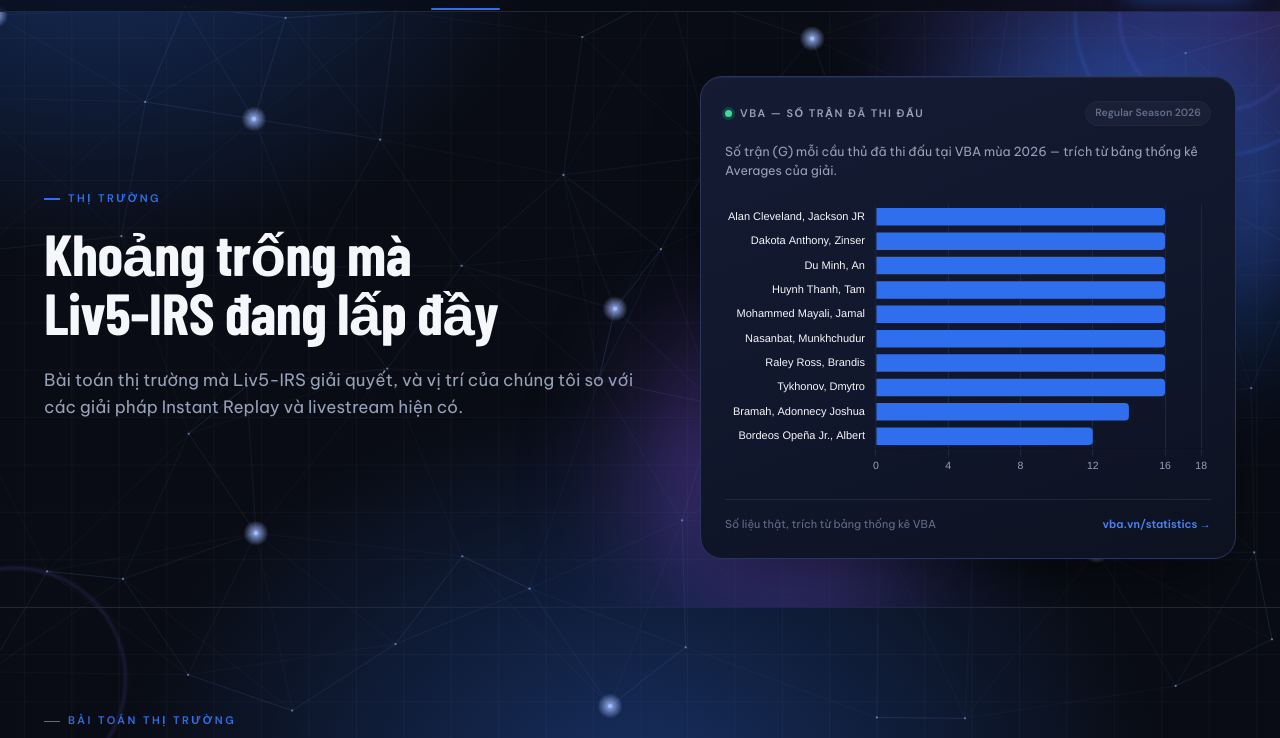
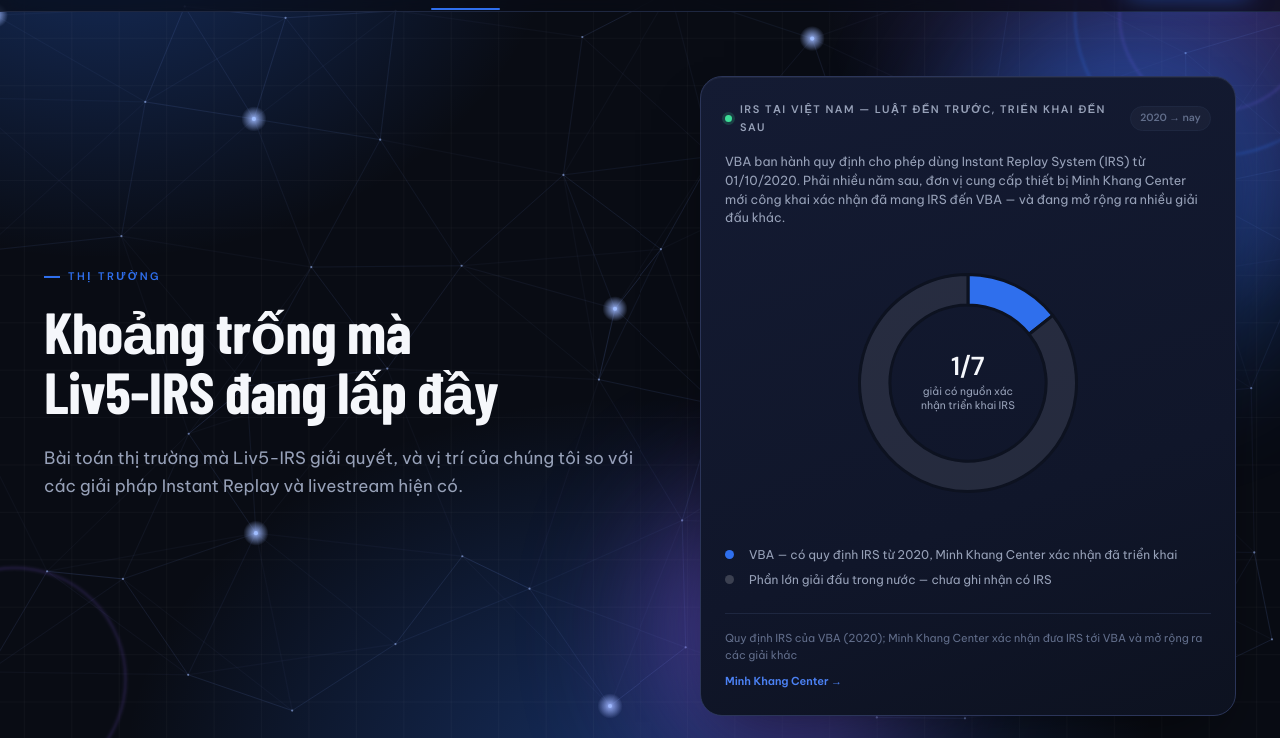
Before and after one commit to NVThang199/Liv5-IRS-Markerting-Site, a plain HTML site: page market.html in a window 1280 px wide. Shown: the part 57-795 px from the top of the page. Drawn offline with nearby package versions, Linux system fonts and the light colour scheme; a web font is replaced by a local one.

Commit message:
sửa dashboard

```diff
--- a/css/styles.css
+++ b/css/styles.css
@@ -306,6 +306,80 @@
   .glow-blue{ width:340px; height:340px; background:var(--primary); top:-60px; right:-60px; }
   .glow-purple{ width:260px; height:260px; background:var(--purple); bottom:-40px; left:-40px; }
 
+  /* ============ HERO BADGE (logo đối tác trong khối kính glassmorphism,
+     dùng ở about.html) ============ */
+  .hero-badge{
+    position:relative;
+    display:flex;
+    align-items:center;
+    justify-content:center;
+    min-height:380px;
+  }
+  .hero-badge-ring{
+    position:relative;
+    width:min(300px, 66%);
+    aspect-ratio:1/1;
+    border-radius:50%;
+    display:flex;
+    align-items:center;
+    justify-content:center;
+    background:
+      radial-gradient(circle at 35% 25%, rgba(255,255,255,0.14), rgba(255,255,255,0.02) 55%),
+      rgba(255,255,255,0.045);
+    backdrop-filter:blur(18px);
+    -webkit-backdrop-filter:blur(18px);
+    border:1.5px solid rgba(255,255,255,0.22);
+    box-shadow:
+      inset 0 1px 1px rgba(255,255,255,0.35),
+      inset 0 -12px 24px rgba(0,0,0,0.25),
+      0 30px 60px -20px rgba(0,0,0,0.6);
+  }
+  .hero-badge-ring::before{
+    content:"";
+    position:absolute;
+    inset:-1.5px;
+    border-radius:50%;
+    padding:1.5px;
+    background:conic-gradient(from 220deg, var(--primary), var(--purple), transparent 60%, var(--primary));
+    -webkit-mask:linear-gradient(#000 0 0) content-box, linear-gradient(#000 0 0);
+    -webkit-mask-composite:xor;
+    mask-composite:exclude;
+    opacity:.55;
+    pointer-events:none;
+  }
+  .hero-badge-glow{
+    position:absolute;
+    inset:-22%;
+    border-radius:50%;
+    background:radial-gradient(circle, var(--primary) 0%, var(--purple) 45%, transparent 72%);
+    filter:blur(46px);
+    opacity:.6;
+    z-index:-1;
+  }
+  .hero-badge-logo{
+    position:relative;
+    width:68%;
+    height:68%;
+    object-fit:contain;
+    display:block;
+    margin:0 auto;
+    filter:drop-shadow(0 10px 20px rgba(0,0,0,0.5));
+  }
+  .hero-badge-plate{
+    position:absolute;
+    left:50%;
+    bottom:2%;
+    transform:translateX(-50%);
+    width:78%;
+    height:24px;
+    border-radius:50%;
+    background:radial-gradient(ellipse, rgba(0,0,0,0.55) 0%, transparent 75%);
+    z-index:-1;
+  }
+  @media (max-width:768px){
+    .hero-badge{ min-height:240px; }
+  }
+
   /* Quả bóng rổ 3D — hình minh hoạ chính của hero, xoay liên tục để tạo
      điểm nhấn chủ đề (bóng rổ). Dùng ở index.html, customers.html —
      KHÔNG xoá, không đổi tên các class này. */
@@ -370,6 +444,53 @@
     position:relative;
     height:280px;
   }
+  .hero-vba-chart-donut{
+    max-width:220px;
+    margin:0 auto;
+  }
+  .hero-donut-center{
+    position:absolute;
+    top:50%; left:50%;
+    transform:translate(-50%, -50%);
+    text-align:center;
+    pointer-events:none;
+  }
+  .hero-donut-center-num{
+    font-family:var(--font-mono);
+    font-size:26px;
+    font-weight:700;
+    color:var(--text);
+    line-height:1;
+  }
+  .hero-donut-center-label{
+    font-size:10.5px;
+    color:var(--text-muted);
+    line-height:1.3;
+    max-width:110px;
+    margin:6px auto 0;
+  }
+  .hero-vba-legend{
+    display:flex;
+    flex-direction:column;
+    gap:8px;
+    margin-top:var(--space-3);
+  }
+  .hero-vba-legend-item{
+    display:flex;
+    align-items:flex-start;
+    gap:8px;
+    font-size:12px;
+    color:var(--text-muted);
+    line-height:1.4;
+  }
+  .hero-vba-legend-item .dot{
+    flex:none;
+    width:9px; height:9px;
+    border-radius:50%;
+    margin-top:3px;
+  }
+  .hero-vba-legend-item .dot-has{ background:var(--primary); }
+  .hero-vba-legend-item .dot-none{ background:rgba(255,255,255,0.18); }
   .hero-vba-source{
     display:flex; align-items:center; justify-content:space-between; flex-wrap:wrap; gap:8px;
     margin-top:var(--space-3); padding-top:var(--space-2);
@@ -901,6 +1022,7 @@
   .validation-visual-sub{
     position:absolute; width:52%; aspect-ratio:4/3;
     right:-6%; bottom:-10%;
+    z-index:2;
     border-radius:var(--radius-md);
     border:3px solid var(--bg);
     overflow:hidden;
--- a/market.html
+++ b/market.html
@@ -30,16 +30,24 @@
           <div class="glow-blob glow-purple"></div>
           <div class="hero-vba">
             <div class="hero-vba-head">
-              <div class="hero-vba-title"><span class="led"></span><span data-vi="VBA — Số trận đã thi đấu" data-en="VBA — Games played">VBA — Số trận đã thi đấu</span></div>
-              <div class="hero-vba-season">Regular Season 2026</div>
+              <div class="hero-vba-title"><span class="led"></span><span data-vi="IRS tại Việt Nam — luật đến trước, triển khai đến sau" data-en="IRS in Vietnam — the rule came first, rollout came later">IRS tại Việt Nam — luật đến trước, triển khai đến sau</span></div>
+              <div class="hero-vba-season" data-vi="2020 → nay" data-en="2020 → now">2020 → nay</div>
             </div>
-            <p class="hero-vba-caption" data-vi="Số trận (G) mỗi cầu thủ đã thi đấu tại VBA mùa 2026 — trích từ bảng thống kê Averages của giải." data-en="Games played (G) by each player in the VBA 2026 season — from the league's Averages statistics table.">Số trận (G) mỗi cầu thủ đã thi đấu tại VBA mùa 2026 — trích từ bảng thống kê Averages của giải.</p>
-            <div class="hero-vba-chart-wrap">
-              <canvas id="vba-games-chart" aria-label="Biểu đồ số trận đã thi đấu của cầu thủ VBA mùa 2026" role="img"></canvas>
+            <p class="hero-vba-caption" data-vi="VBA ban hành quy định cho phép dùng Instant Replay System (IRS) từ 01/10/2020. Phải nhiều năm sau, đơn vị cung cấp thiết bị Minh Khang Center mới công khai xác nhận đã mang IRS đến VBA — và đang mở rộng ra nhiều giải đấu khác." data-en="VBA's rule permitting Instant Replay System (IRS) use dates back to 01/10/2020. It took years before equipment provider Minh Khang Center publicly confirmed bringing IRS to VBA — and is now expanding to other tournaments.">VBA ban hành quy định cho phép dùng Instant Replay System (IRS) từ 01/10/2020. Phải nhiều năm sau, đơn vị cung cấp thiết bị Minh Khang Center mới công khai xác nhận đã mang IRS đến VBA — và đang mở rộng ra nhiều giải đấu khác.</p>
+            <div class="hero-vba-chart-wrap hero-vba-chart-donut">
+              <canvas id="irs-gap-chart" aria-label="Biểu đồ tròn: quy định IRS của VBA có từ năm 2020; theo Minh Khang Center, hệ thống IRS đã được đưa vào VBA và đang mở rộng ra các giải đấu khác, phần lớn giải đấu trong nước vẫn chưa có" role="img"></canvas>
+              <div class="hero-donut-center">
+                <div class="hero-donut-center-num">1/7</div>
+                <div class="hero-donut-center-label" data-vi="giải có nguồn xác nhận triển khai IRS" data-en="tournament with IRS deployment confirmed">giải có nguồn xác nhận triển khai IRS</div>
+              </div>
+            </div>
+            <div class="hero-vba-legend">
+              <span class="hero-vba-legend-item"><span class="dot dot-has"></span><span data-vi="VBA — có quy định IRS từ 2020, Minh Khang Center xác nhận đã triển khai" data-en="VBA — IRS rule since 2020, deployment confirmed by Minh Khang Center">VBA — có quy định IRS từ 2020, Minh Khang Center xác nhận đã triển khai</span></span>
+              <span class="hero-vba-legend-item"><span class="dot dot-none"></span><span data-vi="Phần lớn giải đấu trong nước — chưa ghi nhận có IRS" data-en="Most domestic tournaments — no IRS confirmed yet">Phần lớn giải đấu trong nước — chưa ghi nhận có IRS</span></span>
             </div>
             <div class="hero-vba-source">
-              <span data-vi="Số liệu thật, trích từ bảng thống kê VBA" data-en="Real data, from VBA's statistics table">Số liệu thật, trích từ bảng thống kê VBA</span>
-              <a href="https://vba.vn/statistics" target="_blank" rel="noopener">vba.vn/statistics →</a>
+              <span data-vi="Quy định IRS của VBA (2020); Minh Khang Center xác nhận đưa IRS tới VBA và mở rộng ra các giải khác" data-en="VBA's IRS rule (2020); Minh Khang Center confirms bringing IRS to VBA and expanding to other tournaments">Quy định IRS của VBA (2020); Minh Khang Center xác nhận đưa IRS tới VBA và mở rộng ra các giải khác</span>
+              <a href="https://www.facebook.com/minhkhangcentervn/posts/1336283778610641/" target="_blank" rel="noopener">Minh Khang Center →</a>
             </div>
           </div>
         </div>
@@ -333,78 +341,61 @@
   <script src="js/motion.js?v=20260809v1"></script>
   <script src="js/effects.js?v=20260809v1"></script>
 
-  <!-- ============ VBA GAMES-PLAYED CHART ============
-       Dữ liệu G (số trận đã đấu) lấy nguyên văn từ bảng "Averages" trên
-       vba.vn/statistics, mùa Regular Season 2026. Sắp xếp giảm dần theo
-       số trận, tên cầu thủ ghi đầy đủ (không viết tắt). -->
+  <!-- ============ IRS ADOPTION DONUT CHART ============
+       VBA ban hành quy định cho phép dùng Instant Replay System (IRS) từ
+       01/10/2020 (nguồn: thông báo chính thức trên vba.vn). Minh Khang
+       Center — đơn vị cung cấp thiết bị — công khai xác nhận (bài đăng
+       Facebook) đã đưa IRS vào VBA và đang mở rộng sang các giải đấu
+       khác. Đây là nguồn công khai duy nhất xác nhận một giải cụ thể đã
+       triển khai IRS trên thực tế tại Việt Nam tính đến hiện tại.
+       Tỷ lệ 1/7 dùng đúng con số 7 giải đấu đã ghi nhận nửa đầu 2026
+       (xem mục "Số liệu thị trường" phía trên, có nguồn báo chí riêng).
+       Phần "chưa ghi nhận" dùng đúng nghĩa "chưa có nguồn xác nhận",
+       KHÔNG khẳng định các giải đó chắc chắn không có IRS. -->
   <script src="https://cdn.jsdelivr.net/npm/chart.js@4.4.4/dist/chart.umd.min.js"></script>
   <script>
     (function(){
-      var vbaGamesData = [
-        { name: "Alan Cleveland, Jackson JR", team: "Hanoi Buffaloes", games: 16 },
-        { name: "Dakota Anthony, Zinser", team: "Ho Chi Minh City Wings", games: 16 },
-        { name: "Du Minh, An", team: "Ho Chi Minh City Wings", games: 16 },
-        { name: "Huynh Thanh, Tam", team: "Cantho Catfish", games: 16 },
-        { name: "Mohammed Mayali, Jamal", team: "Saigon Heat", games: 16 },
-        { name: "Nasanbat, Munkhchudur", team: "Nha Trang Dolphins", games: 16 },
-        { name: "Raley Ross, Brandis", team: "Saigon Heat", games: 16 },
-        { name: "Tykhonov, Dmytro", team: "Ho Chi Minh City Wings", games: 16 },
-        { name: "Bordeos Opeña Jr., Albert", team: "Cantho Catfish", games: 12 },
-        { name: "Bramah, Adonnecy Joshua", team: "Hanoi Buffaloes", games: 14 }
-      ].sort(function(a, b){ return b.games - a.games; });
+      var irsData = [
+        { label: "VBA — Minh Khang Center xác nhận đã triển khai IRS", value: 1 },
+        { label: "Các giải còn lại — chưa ghi nhận nguồn xác nhận IRS", value: 6 }
+      ];
 
-      function initVbaChart(){
-        var canvas = document.getElementById('vba-games-chart');
+      function initIrsGapChart(){
+        var canvas = document.getElementById('irs-gap-chart');
         if(!canvas || typeof Chart === 'undefined') return;
         if(canvas.dataset.rendered === '1') return;
         canvas.dataset.rendered = '1';
 
         var styles = getComputedStyle(document.documentElement);
         var primary = styles.getPropertyValue('--primary').trim() || '#2F6FED';
-        var primaryHover = styles.getPropertyValue('--primary-hover').trim() || '#4C82F5';
-        var textColor = styles.getPropertyValue('--text').trim() || '#F5F7FB';
-        var textMuted = styles.getPropertyValue('--text-muted').trim() || '#97A1B8';
-        var borderColor = styles.getPropertyValue('--border').trim() || '#1E2740';
+        var borderColor = styles.getPropertyValue('--bg-elevated').trim() || '#0B1020';
+        var trackColor = 'rgba(255,255,255,0.09)';
 
         new Chart(canvas.getContext('2d'), {
-          type: 'bar',
+          type: 'doughnut',
           data: {
-            labels: vbaGamesData.map(function(d){ return d.name; }),
+            labels: irsData.map(function(d){ return d.label; }),
             datasets: [{
-              label: 'Số trận đã đấu (G)',
-              data: vbaGamesData.map(function(d){ return d.games; }),
-              backgroundColor: primary,
-              hoverBackgroundColor: primaryHover,
-              borderRadius: 4,
-              maxBarThickness: 22
+              data: irsData.map(function(d){ return d.value; }),
+              backgroundColor: [primary, trackColor],
+              borderColor: borderColor,
+              borderWidth: 3,
+              hoverOffset: 4
             }]
           },
           options: {
-            indexAxis: 'y',
             responsive: true,
             maintainAspectRatio: false,
+            cutout: '72%',
             plugins: {
               legend: { display: false },
               tooltip: {
                 callbacks: {
-                  title: function(items){ return vbaGamesData[items[0].dataIndex].name; },
                   label: function(item){
-                    var d = vbaGamesData[item.dataIndex];
-                    return d.team + ' — ' + d.games + ' trận';
+                    var d = irsData[item.dataIndex];
+                    return d.label + ': ' + d.value + '/7 giải';
                   }
                 }
-              }
-            },
-            scales: {
-              x: {
-                beginAtZero: true,
-                max: 18,
-                ticks: { color: textMuted, stepSize: 4, font: { size: 10.5 } },
-                grid: { color: borderColor }
-              },
-              y: {
-                ticks: { color: textColor, font: { size: 11 } },
-                grid: { display: false }
               }
             }
           }
@@ -412,14 +403,14 @@
       }
 
       if(document.readyState === 'loading'){
-        document.addEventListener('DOMContentLoaded', initVbaChart);
+        document.addEventListener('DOMContentLoaded', initIrsGapChart);
       } else {
-        initVbaChart();
+        initIrsGapChart();
       }
       // include.js chèn nav/footer bất đồng bộ; canvas nằm ngoài phần đó
       // nên chỉ cần đảm bảo Chart.js đã load — thử lại 1 lần sau 300ms
       // phòng trường hợp script CDN chưa kịp sẵn sàng.
-      setTimeout(initVbaChart, 300);
+      setTimeout(initIrsGapChart, 300);
     })();
   </script>
 </body>
```
